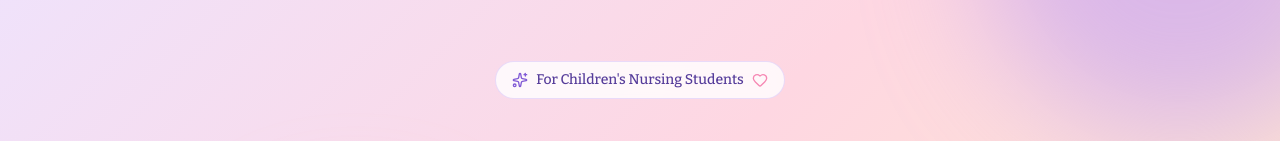
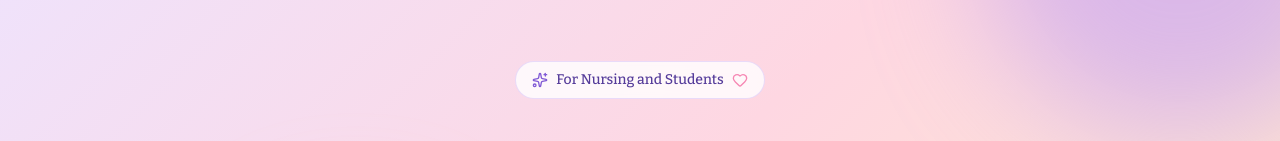
Before and after one commit to laurencaitlinemmerson-tech/revision-foundations-saas, a Next.js app: page / in a window 1280 px wide. Shown: the part 164-305 px from the top of the page. Built offline with nearby package versions, Linux system fonts and the light colour scheme; no server answers; a web font is replaced by a local one.

Commit message:
Update page.tsx

```diff
--- a/src/app/page.tsx
+++ b/src/app/page.tsx
@@ -20,7 +20,7 @@ export default function HomePage() {
           <div className="text-center max-w-3xl mx-auto">
             <div className="fade-in inline-flex items-center gap-2 bg-white/80 backdrop-blur px-4 py-2 rounded-full text-sm font-medium mb-8 border border-[var(--lavender)]/30">
               <Sparkles className="w-4 h-4 text-[var(--purple)]" />
-              <span className="text-[var(--plum)]">For Children's Nursing Students</span>
+              <span className="text-[var(--plum)]">For  Nursing and Students</span>
               <Heart className="w-4 h-4 text-[var(--pink)]" />
             </div>
 
```
